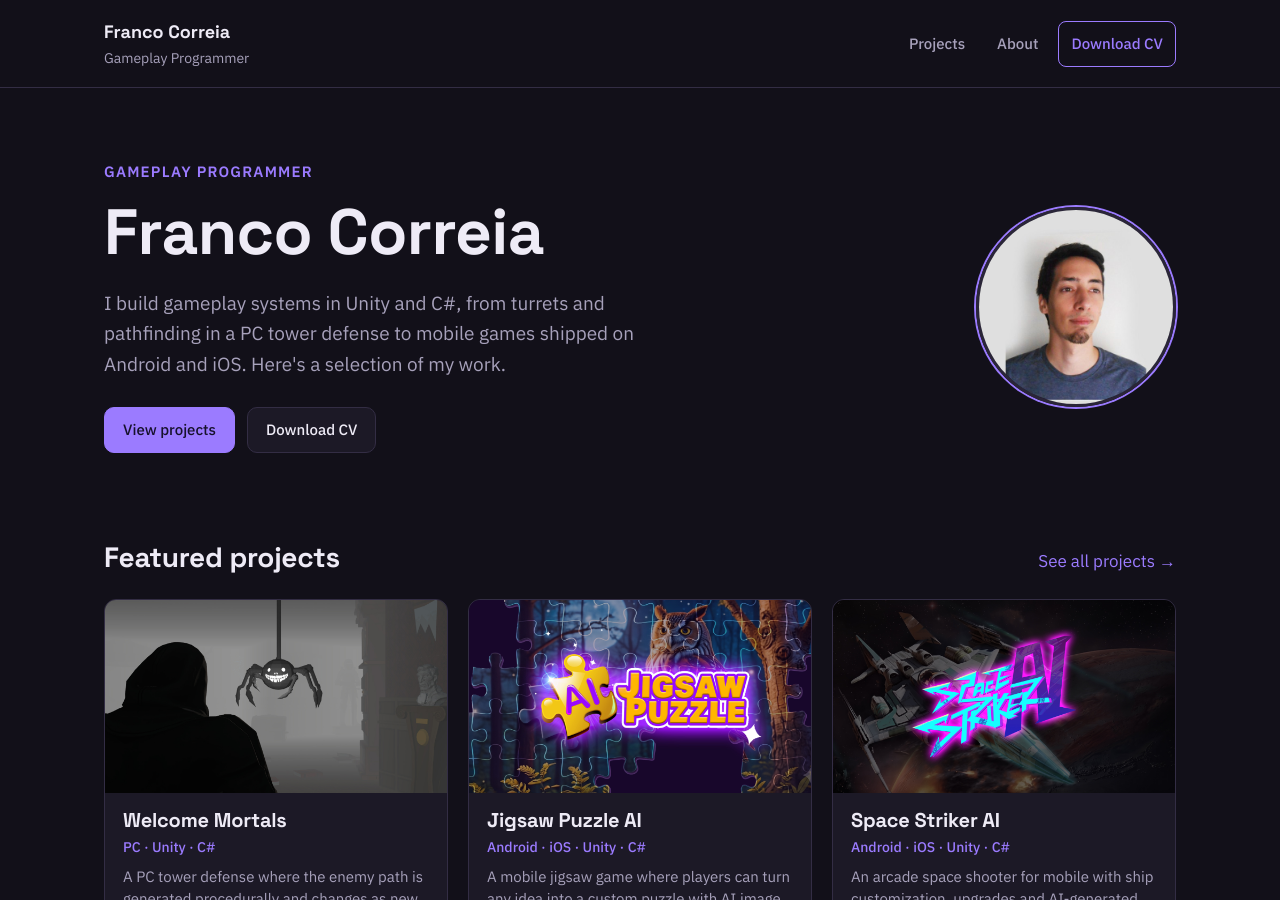
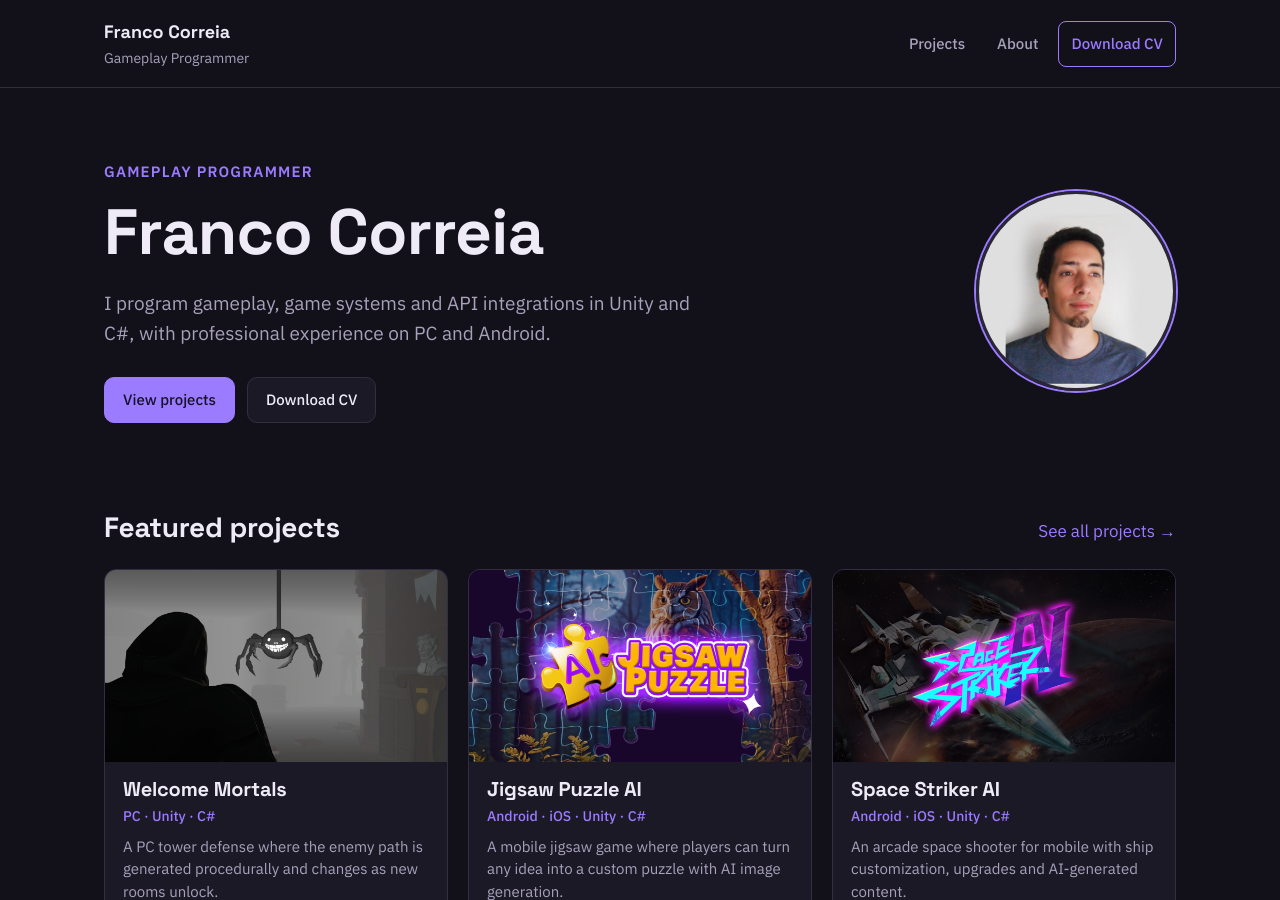
Before and after one commit to fcKira/fcKira.github.io, a Jekyll site: the page built from index.html, in a window 1280 px wide and 900 px high. Built offline with Jekyll 4.4.1, drawn with Linux system fonts in a browser that asks for light colours.

Commit message:
Update texts

```diff
--- a/about.html
+++ b/about.html
@@ -10,7 +10,7 @@ description: About Franco Correia, gameplay programmer from Buenos Aires.
     <h1>Hi, I'm Franco</h1>
     <p>I'm a gameplay programmer from Buenos Aires, and I've been making games professionally since 2020. After two years of Computer Engineering, I switched to Game Development at Escuela Da Vinci, where I now teach Unity programming.</p>
     <p>Along the way I built AR apps for Microsoft HoloLens at Cubit, worked on a Ubisoft AAA title at Globant, shipped two AI-powered mobile games at Gaxos.ai (leading the second one), and programmed core systems for Welcome Mortals, a PC tower defense made for a private client.</p>
-    <p>These days I'm focused on PC games and gameplay systems. If you're looking for a gameplay programmer, <a href="mailto:{{ site.email }}">let's talk</a>.</p>
+    <p>These days I'm focused on PC games and gameplay systems. If you're looking for a game programmer, <a href="mailto:{{ site.email }}">let's talk</a>.</p>
 
     <h2>Experience</h2>
     <ul class="timeline">
--- a/index.html
+++ b/index.html
@@ -5,7 +5,7 @@ layout: default
   <div>
     <p class="hero-eyebrow">Gameplay Programmer</p>
     <h1>Franco Correia</h1>
-    <p class="hero-intro">I build gameplay systems in Unity and C#, from turrets and pathfinding in a PC tower defense to mobile games shipped on Android and iOS. Here's a selection of my work.</p>
+    <p class="hero-intro">I program gameplay, game systems and API integrations in Unity and C#, with professional experience on PC and Android.</p>
     <div class="hero-actions">
          <a class="btn btn-primary" href="{{ '/projects/' | relative_url }}">View projects</a>
       <a class="btn" href="{{ site.cv_file | relative_url }}">Download CV</a>
```
